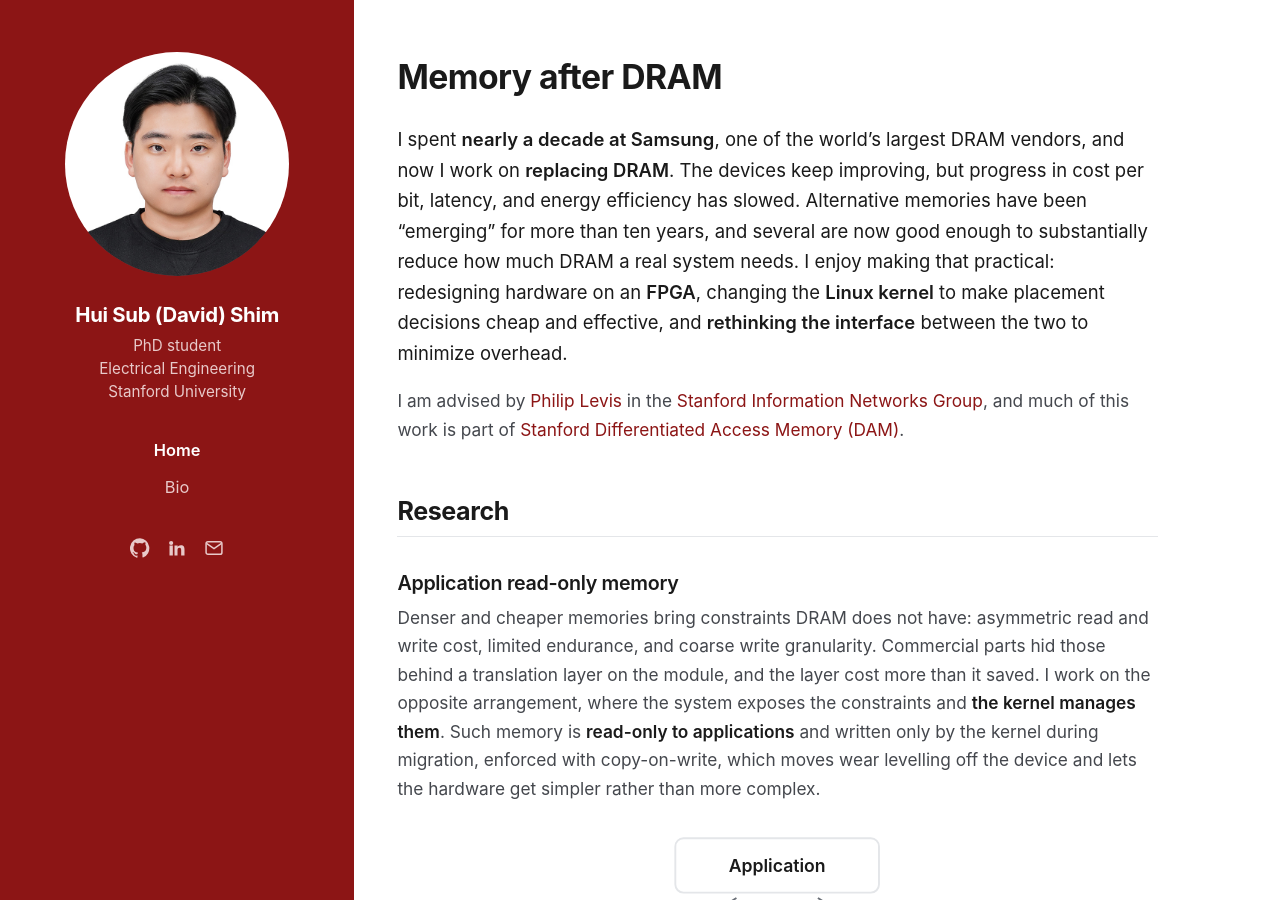
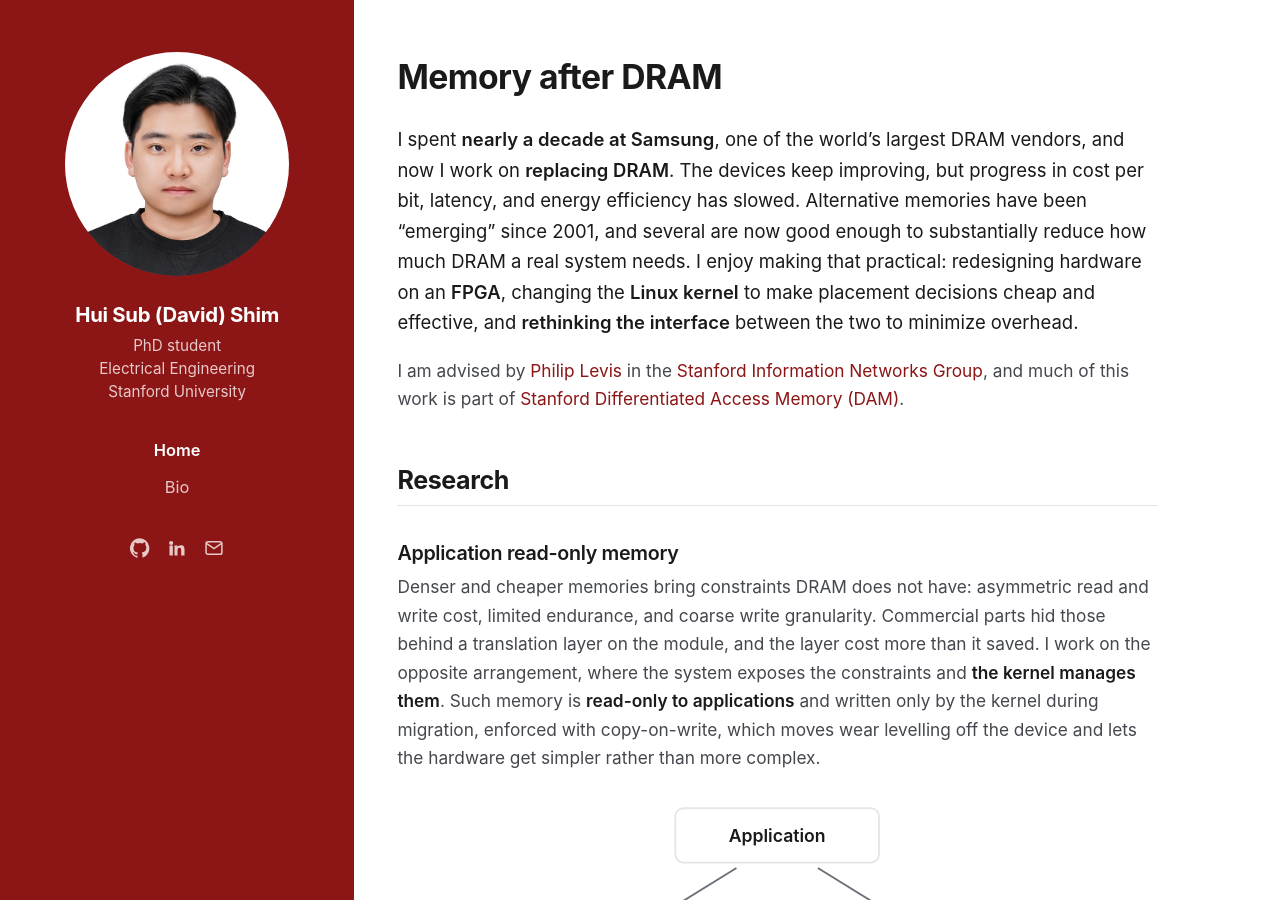
Before and after one commit to davidshim0/davidshim0.github.io, a Jekyll site: the page built from index.html, in a window 1280 px wide and 900 px high. Built offline with Jekyll 4.4.1, drawn with Linux system fonts in a browser that asks for light colours.

Commit message:
Date the "emerging" claim to 2001, when ITRS created the category
The 2000 ITRS Update added an Emerging Research Devices section to the
PIDS chapter, and the 2001 edition expanded it and already tabulated
MRAM, phase change memory and resistance change memory there.

Co-Authored-By: Claude Opus 5 <noreply@anthropic.com>

```diff
--- a/index.html
+++ b/index.html
@@ -9,7 +9,7 @@ show_title: false
   I spent <strong>nearly a decade at Samsung</strong>, one of the world’s largest DRAM
   vendors, and now I work on <strong>replacing DRAM</strong>. The devices keep improving, but
   progress in cost per bit, latency, and energy efficiency has slowed.
-  Alternative memories have been “emerging” for more than ten years, and several
+  Alternative memories have been “emerging” since 2001, and several
   are now good enough to substantially reduce how much DRAM a real system
   needs. I enjoy making that practical: redesigning hardware on an
   <strong>FPGA</strong>, changing the <strong>Linux kernel</strong> to make placement decisions cheap
```
